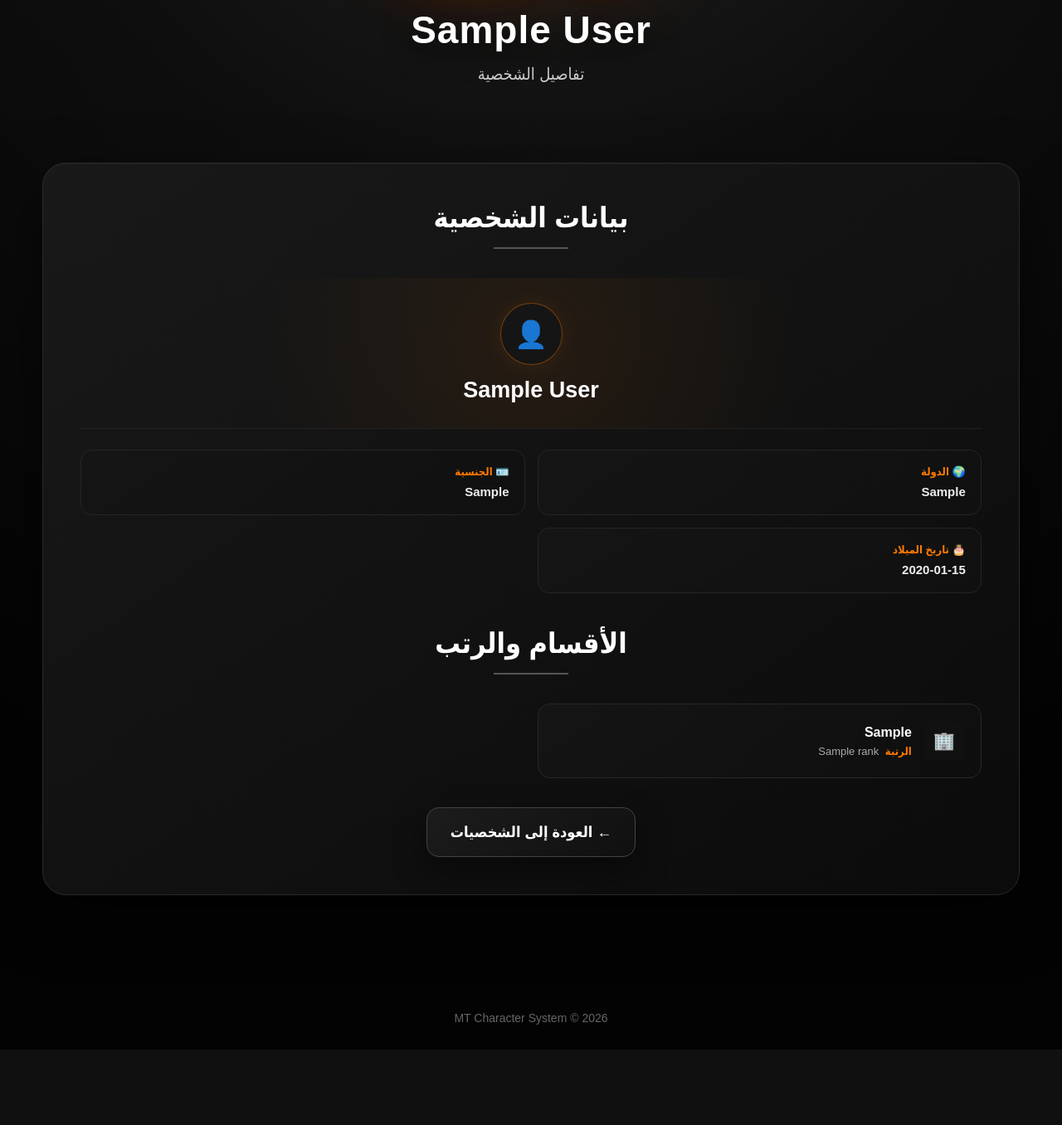
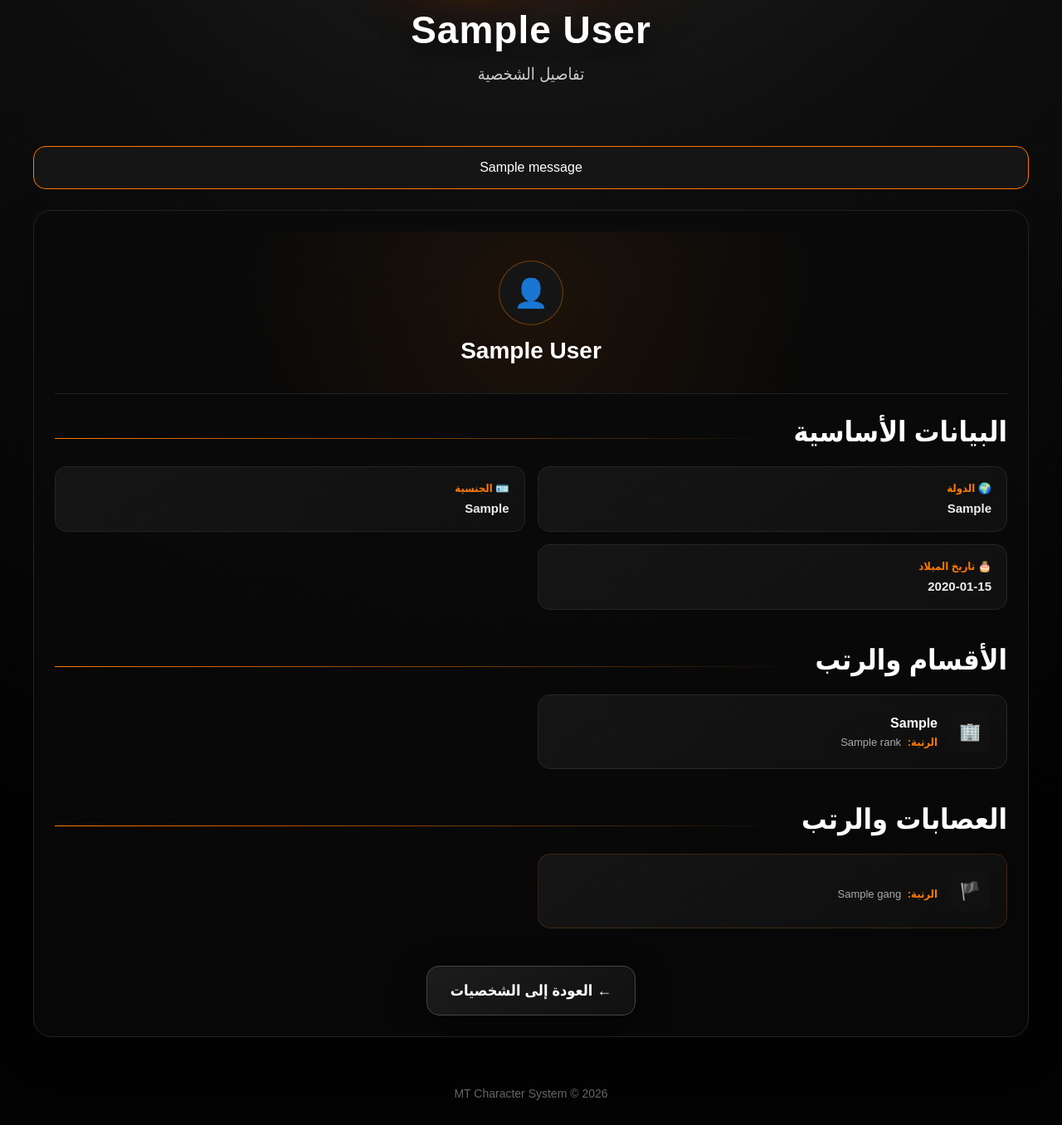
Before and after one commit to dahomaq37-jpg/-MT-Character-System, a Flask app: page /characters/1 in a window 1280 px wide. Shown: the part 234-1590 px from the top of the page at 83% size. Before the commit the page ends 1499 px from the top, so only its background shows below. Run offline with Flask 3, Linux system fonts and the light colour scheme; the visitor is signed in with stand-in values (Sample User, id 1); data comes from the database, SQL or seed files in the repository; tables that the repository leaves empty hold one stand-in row (values such as "Sample post"); one stand-in notice (Sample message) is shown.

Commit message:
Update character_details.html

```diff
--- a/templates/character_details.html
+++ b/templates/character_details.html
@@ -36,19 +34,61 @@
 </header>
 
 
-
 <main class="character-page">
 
+    {% with messages = get_flashed_messages() %}
 
-    <!-- بيانات الشخصية -->
+        {% if messages %}
+
+            <div class="flash-box">
+
+                {% for message in messages %}
+
+                    <div>
+                        {{ message }}
+                    </div>
+
+                {% endfor %}
+
+            </div>
+
+        {% endif %}
+
+    {% endwith %}
+
 
     <section class="characters-box">
 
 
+        <!-- الملف الشخصي -->
+
+        <div class="details-profile">
+
+            <div class="profile-icon">
+                👤
+            </div>
+
+            <div class="profile-name">
+                {{ character["full_name"] }}
+            </div>
+
+            {% if general_rank %}
+
+                <div class="profile-status">
+                    {{ general_rank["rank_name"] }}
+                </div>
+
+            {% endif %}
+
+        </div>
+
+
+        <!-- البيانات الأساسية -->
+
         <div class="section-header">
 
             <h2>
-                بيانات الشخصية
+                البيانات الأساسية
             </h2>
 
             <span class="section-line"></span>
@@ -202,32 +200,33 @@
 
                             </div>
 
-
                             <div class="department-rank">
 
                                 <span>
-                                    الرتبة
+                                    الرتبة:
                                 </span>
 
-                                {{ department["rank_name"] or "بدون رتبة" }}
+                                {% if department["rank_name"] %}
+
+                                    {{ department["rank_name"] }}
+
+                                {% else %}
+
+                                    بدون رتبة
+
+                                {% endif %}
 
                             </div>
 
+                        </div>
 
                     </div>
 
+                {% endfor %}
 
             </div>
 
-
-                {% endfor %}
-
-
-            </div>
-
-
         {% else %}
-
 
             <div class="no-departments">
 
@@ -241,9 +240,99 @@
 
             </div>
 
+        {% endif %}
+
+
+        <!-- العصابات -->
+
+        {% if gangs %}
+
+            <div class="section-header details-section-title">
+
+                <h2>
+                    العصابات والرتب
+                </h2>
+
+                <span class="section-line"></span>
+
+            </div>
+
+
+            <div class="details-departments">
+
+                {% for gang in gangs %}
+
+                    <div class="department-card gang-card">
+
+                        <div class="department-icon">
+                            🏴
+                        </div>
+
+                        <div class="department-info">
+
+                            <div class="department-name">
+                                {{ gang["gang_name"] }}
+                            </div>
+
+                            <div class="department-rank">
+
+                                <span>
+                                    الرتبة:
+                                </span>
+
+                                {{ gang["rank_name"] }}
+
+                            </div>
+
+                        </div>
+
+                    </div>
+
+                {% endfor %}
+
+            </div>
 
         {% endif %}
 
+
+        <!-- الحساب -->
+
+        {% if character["username"] is defined %}
+
+            <div class="section-header details-section-title">
+
+                <h2>
+                    الحساب المرتبط
+                </h2>
+
+                <span class="section-line"></span>
+
+            </div>
+
+
+            <div class="account-box">
+
+                {% if character["username"] %}
+
+                    👤
+
+                    <strong>
+                        {{ character["username"] }}
+                    </strong>
+
+                {% else %}
+
+                    🌐
+
+                    <span>
+                        شخصية بدون حساب مرتبط
+                    </span>
+
+                {% endif %}
+
+            </div>
+
+        {% endif %}
 
 
         <!-- العودة -->
@@ -262,31 +351,69 @@
 
     </section>
 
-
 </main>
 
 
-
 <footer>
-
     MT Character System © 2026
-
 </footer>
-
 
 
 <style>
 
-/* ============================== */
-/* ملف تفاصيل الشخصية */
-/* ============================== */
+.character-page {
+
+    width: 94%;
+
+    max-width: 1200px;
+
+    margin: auto;
+
+}
+
+
+.flash-box {
+
+    margin: 20px auto;
+
+    padding: 16px;
+
+    border-radius: 15px;
+
+    background: #151515;
+
+    border: 1px solid #ff7a00;
+
+    color: white;
+
+    text-align: center;
+
+}
+
+
+.characters-box {
+
+    margin-top: 25px;
+
+    padding: 25px;
+
+    background: rgba(10, 10, 10, 0.75);
+
+    border: 1px solid #242424;
+
+    border-radius: 22px;
+
+    box-shadow:
+        0 20px 50px rgba(0, 0, 0, 0.25);
+
+}
 
 
 .details-profile {
 
     text-align: center;
 
-    padding: 30px 20px;
+    padding: 35px 20px;
 
     margin-bottom: 25px;
 
@@ -304,9 +431,9 @@
 
 .profile-icon {
 
-    width: 75px;
+    width: 78px;
 
-    height: 75px;
+    height: 78px;
 
     margin: auto;
 
@@ -322,10 +449,7 @@
 
     border: 1px solid rgba(255, 122, 0, 0.4);
 
-    font-size: 32px;
-
-    box-shadow:
-        0 0 30px rgba(255, 122, 0, 0.08);
+    font-size: 34px;
 
 }
 
@@ -336,7 +460,7 @@
 
     color: white;
 
-    font-size: 27px;
+    font-size: 28px;
 
     font-weight: 900;
 
@@ -366,9 +490,42 @@
 }
 
 
-/* ============================== */
-/* البيانات */
-/* ============================== */
+.section-header {
+
+    display: flex;
+
+    align-items: center;
+
+    gap: 15px;
+
+    margin-bottom: 22px;
+
+}
+
+
+.section-header h2 {
+
+    margin: 0;
+
+    color: white;
+
+}
+
+
+.section-line {
+
+    flex: 1;
+
+    height: 1px;
+
+    background:
+        linear-gradient(
+            to left,
+            transparent,
+            #ff7a00
+        );
+
+}
 
 
 .details-grid {
@@ -486,6 +633,14 @@
 
     border-color:
         rgba(255, 122, 0, 0.35);
+
+}
+
+
+.gang-card {
+
+    border-color:
+        rgba(255, 122, 0, 0.18);
 
 }
 
@@ -609,25 +780,18 @@
 }
 
 
-.details-actions .register-button {
+@media (max-width: 700px) {
 
-    margin: 0;
+    .characters-box {
+
+        padding: 14px;
 
     }
 
 
-/* ============================== */
-/* الجوال */
-/* ============================== */
-
-
-@media (max-width: 700px) {
-
-
     .details-grid {
 
-        grid-template-columns:
-            repeat(2, minmax(0, 1fr));
+        grid-template-columns: 1fr 1fr;
 
         gap: 9px;
 
```
Also changed, not shown: other parts of templates/character_details.html (+30 -71 lines). Lines whose indentation alone changed are shown as unchanged.
